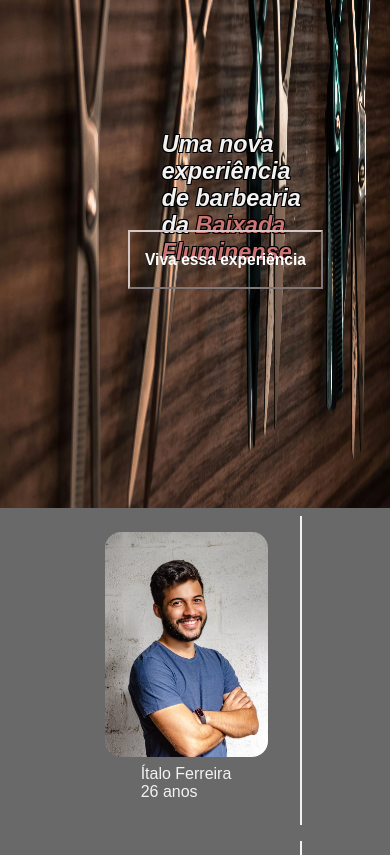
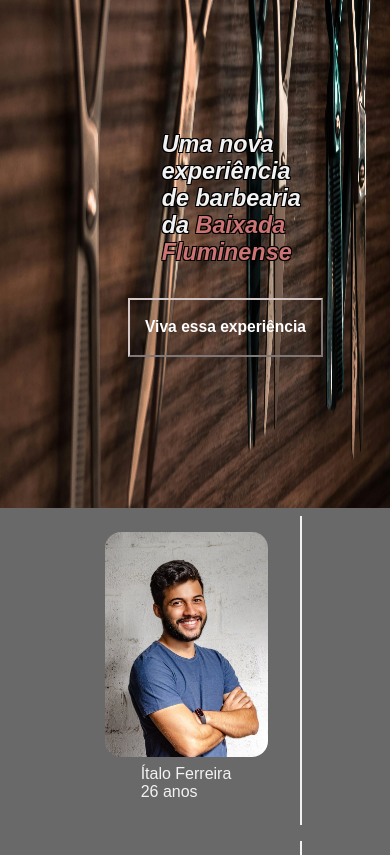
Before and after one commit to vvenetillo/barber-shop, a React (Vite) app: page / in a window 390 px wide. Shown: the part 1180-2035 px from the top of the page. Built offline with nearby package versions, Linux system fonts and the light colour scheme.

Commit message:
update responsividade

```diff
--- a/src/components/Card/section.module.css
+++ b/src/components/Card/section.module.css
@@ -56,7 +56,7 @@
 @media screen and (max-width: 768px) {
   .infos {
     font-size: 6vw;
-
+    justify-content: center;
   }
 
   .enfase {
@@ -67,7 +67,7 @@
   .exp {
     width: 50vw;
     height: 7vh;
-    bottom: 20%;
+    bottom: 12%;
     left: 20%;
     font-size: 4vw;
     font-weight: bold;
```
